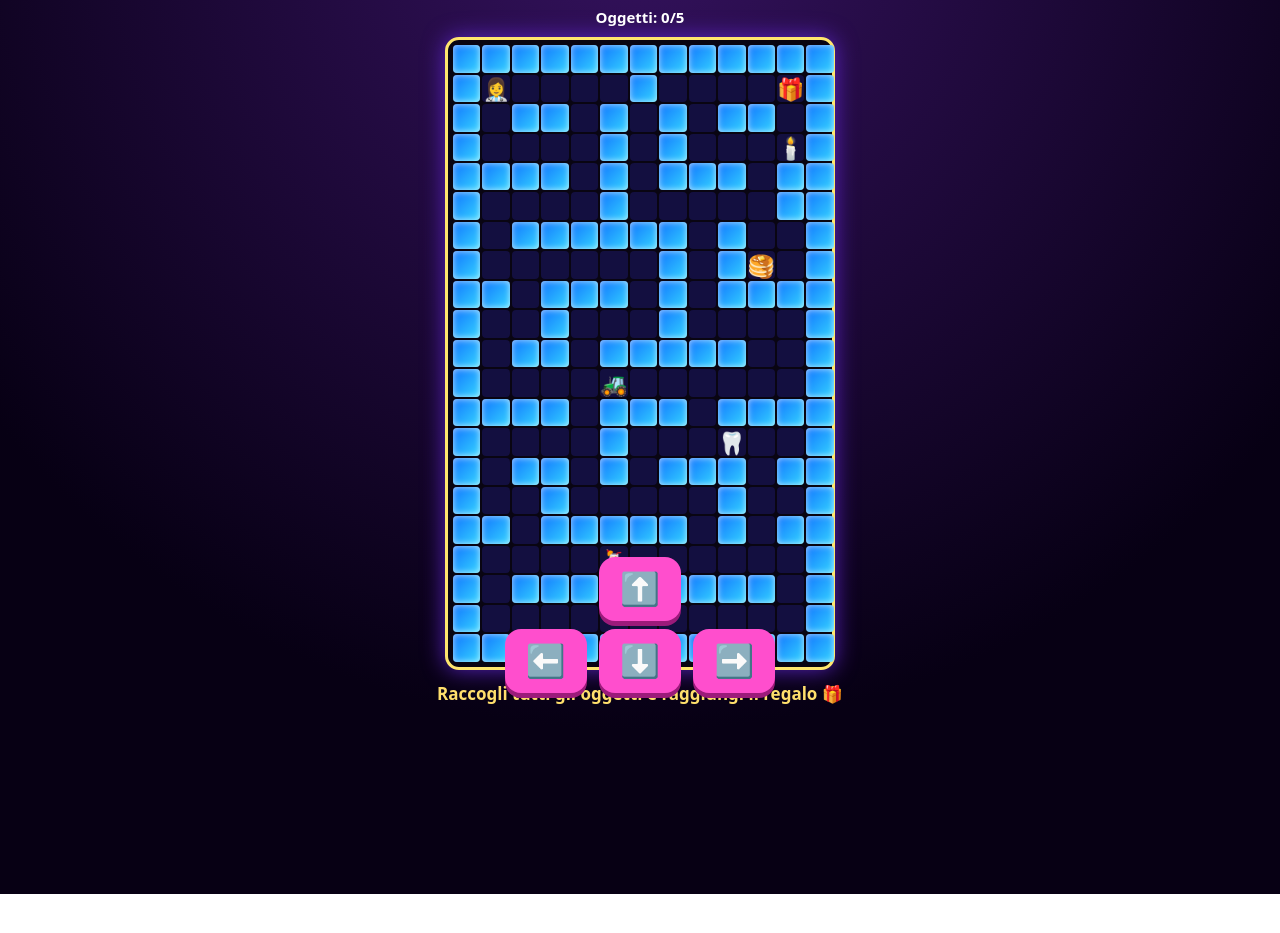
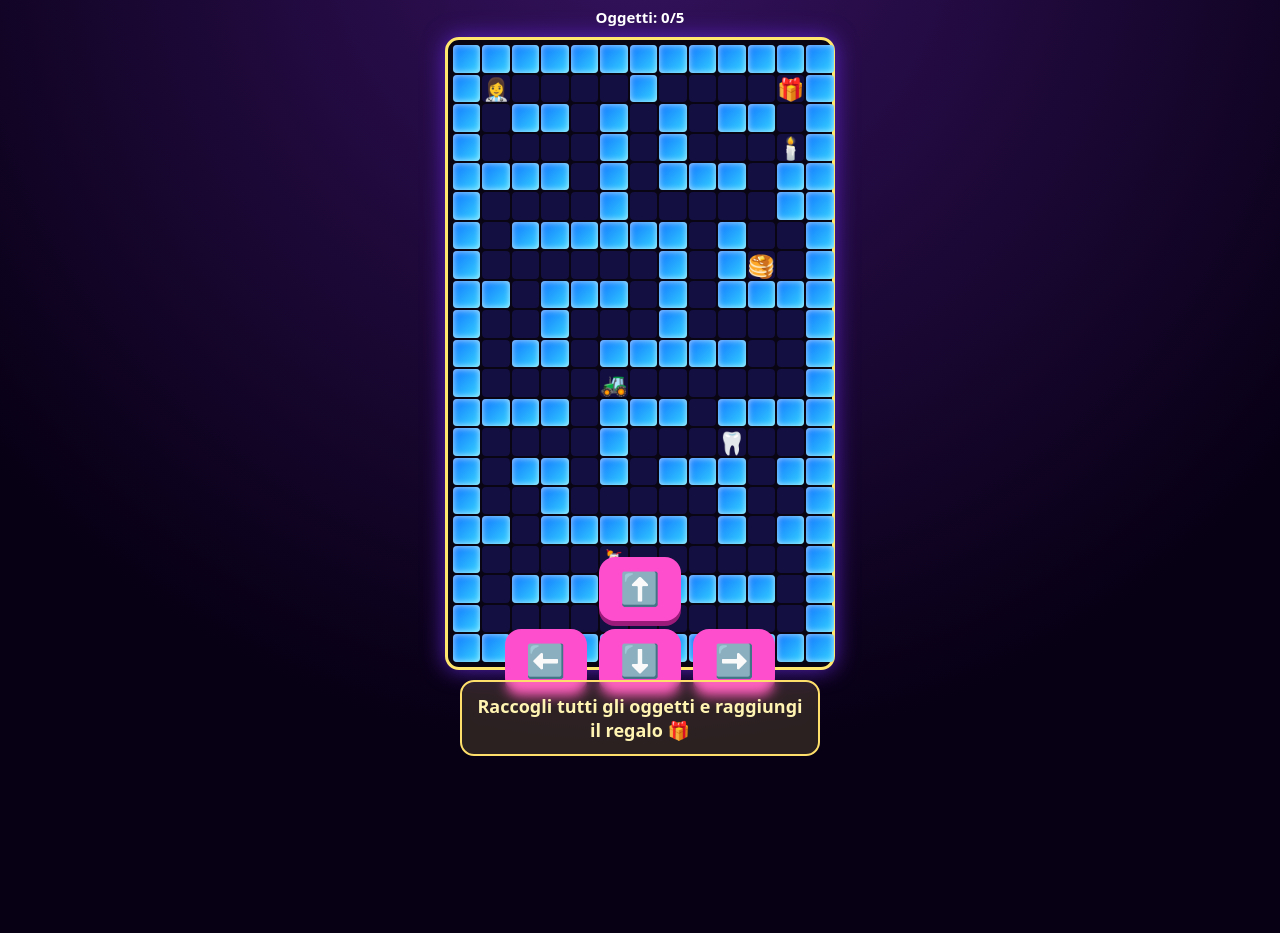
Before and after one commit to pierpaolo97/lucia29, a website built with Vite: page index.html in a window 1280 px wide. Shown: the part 91-1024 px from the top of the page. Before the commit the page ends 985 px from the top, so only its background shows below. Built offline with nearby package versions, Linux system fonts and the light colour scheme.

Commit message:
Change msg position

```diff
--- a/src/style.css
+++ b/src/style.css
@@ -76,14 +76,25 @@ h1 {
 }
 
 .message {
-  min-height: 34px;
-  margin: 12px auto 8px;
-  max-width: 500px;
-  font-weight: 800;
-  color: #ffdf6c;
-  font-size: clamp(14px, 4vw, 17px);
+  position: sticky;
+  top: 8px;
+  z-index: 20;
+  margin: 10px auto 12px;
+  padding: 12px 14px;
+  max-width: 360px;
+  background: rgba(255, 223, 108, 0.15);
+  border: 2px solid #ffdf6c;
+  border-radius: 14px;
+  font-weight: 900;
+  font-size: clamp(15px, 4vw, 18px);
+  color: #fff4b2;
+  backdrop-filter: blur(6px);
+  min-height: 52px;
+  display: flex;
+  align-items: center;
+  justify-content: center;
+  text-align: center;
 }
-
 .controls {
   position: fixed;
   left: 0;
```
